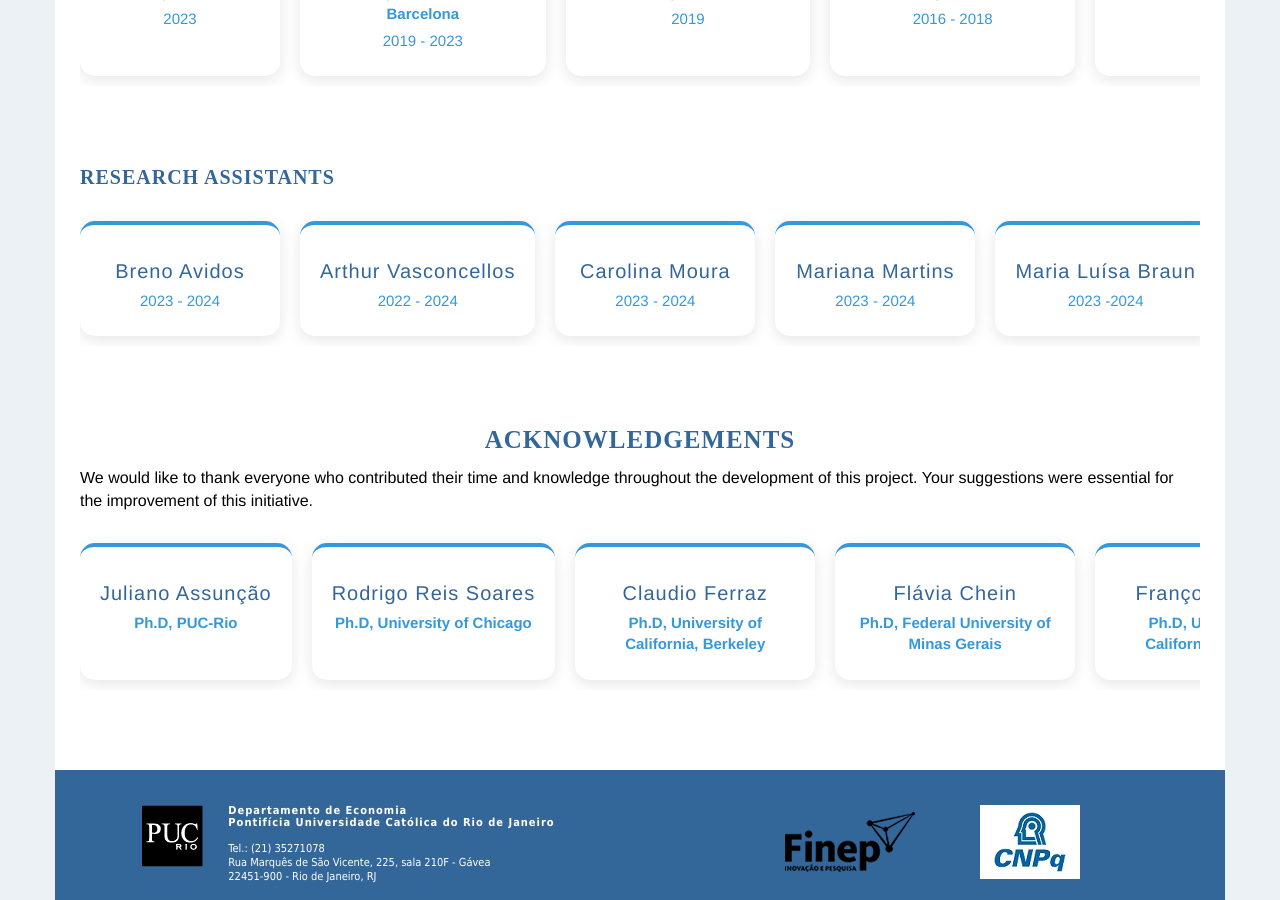
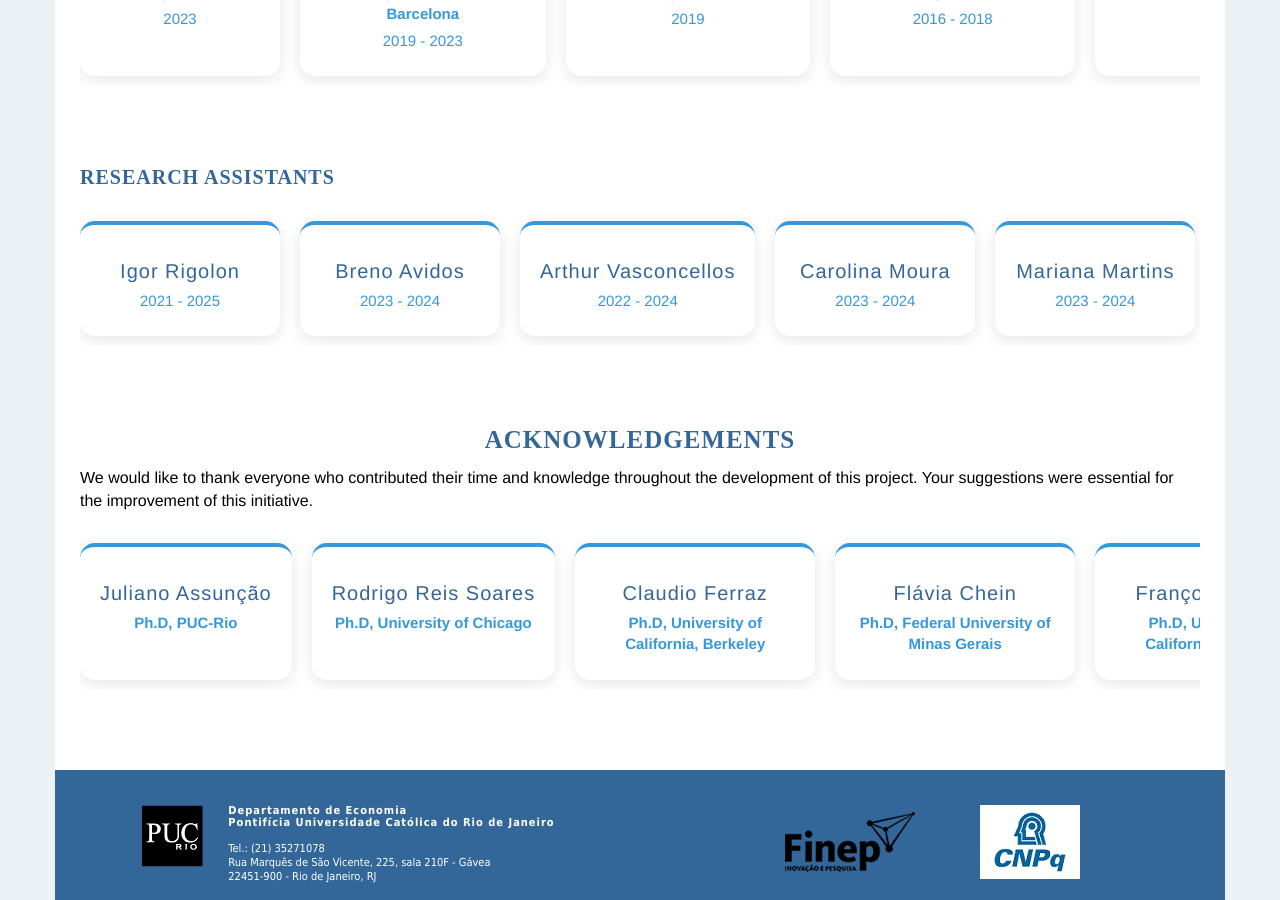
Before and after one commit to datazoompuc/datazoompuc.github.io, a Jekyll site: the page built from en/equipe.md, in a window 1280 px wide and 900 px high, scrolled down 1819 px. Built offline with Jekyll 4.4.1, drawn with Linux system fonts in a browser that asks for light colours; nearby versions of some CDN libraries; some web fonts are replaced.

```diff
--- a/_data/assistentes.yml
+++ b/_data/assistentes.yml
@@ -1,3 +1,6 @@
+- nome: Igor Rigolon
+  periodo: 2021 - 2025
+  site: https://github.com/IgorRigolon
 
 - nome: Breno Avidos
   periodo: 2023 - 2024
```
